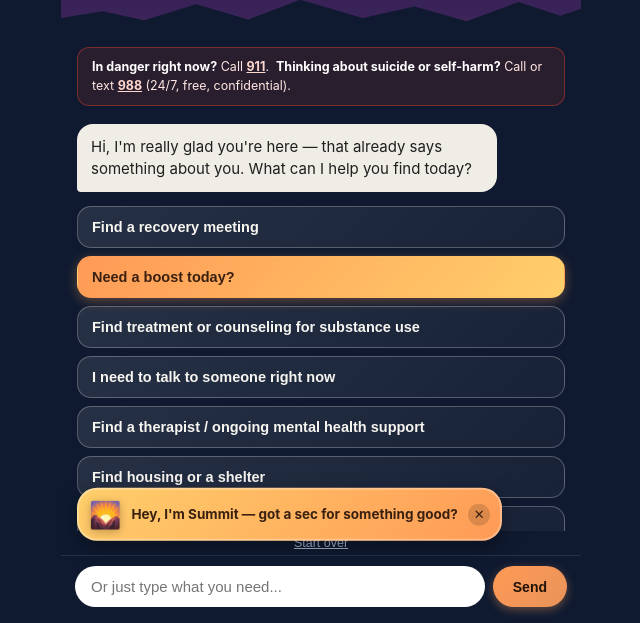
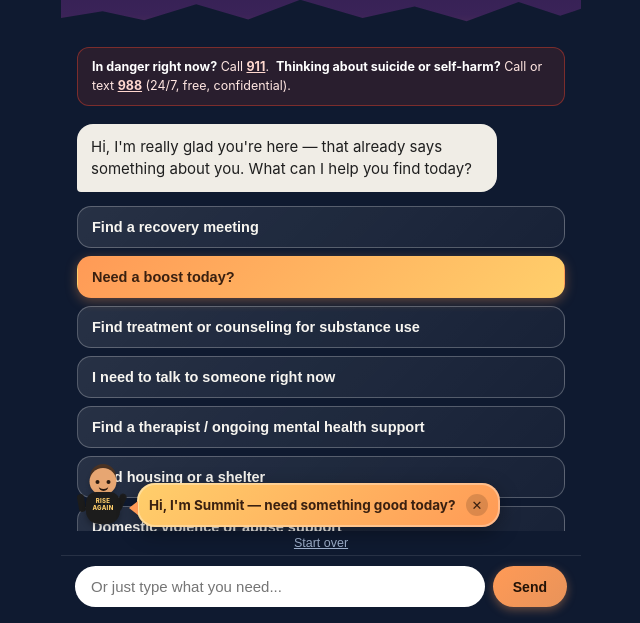
Before and after one commit to joeseron2/RiseAgain, a plain HTML site: page index.html in a window 1280 px wide. Shown: the part 177-800 px from the top of the page, without its empty margins (319-959 px from the left). Drawn offline with Linux system fonts and the light colour scheme.

Commit message:
Add files via upload

```diff
--- a/index.html
+++ b/index.html
@@ -370,15 +370,19 @@
   ::-webkit-scrollbar{width:6px;}
   ::-webkit-scrollbar-thumb{background:rgba(255,255,255,0.2);border-radius:4px;}
 
-  /* Proactive "Summit" boost nudge — a friendly bubble that pops up on its
-     own (outside the normal option list) to invite people into the Daily
-     Boost. Purely optional/dismissible, never blocks the rest of the app. */
+  /* Proactive "Summit" boost nudge — a little animated character (not a
+     stock icon/emoji) that pops up on its own, outside the normal option
+     list, to invite people into the Daily Boost. Purely optional/
+     dismissible, never blocks the rest of the app. Built entirely out of
+     CSS shapes so there's no external image asset to host or break. */
   #boostNudge{
     position:absolute;
     left:16px; right:16px;
     bottom:82px;
     z-index:20;
     display:flex;
+    align-items:flex-end;
+    gap:8px;
     pointer-events:none;
     opacity:0;
     transform:translateY(16px) scale(0.92);
@@ -389,26 +393,119 @@
     transform:translateY(0) scale(1);
     pointer-events:auto;
   }
+  #boostNudge.show .summit-guy{ animation:summit-bounce 2.2s ease-in-out infinite; }
+
+  /* --- Summit, the little mascot --- */
+  .summit-guy{
+    position:relative;
+    width:52px;
+    height:70px;
+    flex-shrink:0;
+    cursor:pointer;
+  }
+  @keyframes summit-bounce{
+    0%,100%{ transform:translateY(0); }
+    50%{ transform:translateY(-5px); }
+  }
+  .summit-hair{
+    position:absolute;
+    top:-2px; left:50%;
+    width:26px; height:15px;
+    transform:translateX(-50%);
+    border-radius:14px 14px 0 0;
+    background:#4a3324;
+  }
+  .summit-head{
+    position:absolute;
+    top:2px; left:50%;
+    width:27px; height:27px;
+    transform:translateX(-50%);
+    border-radius:50%;
+    background:#e7a672;
+    box-shadow:0 2px 4px rgba(0,0,0,0.25);
+  }
+  .summit-head::before{ /* eyes */
+    content:"";
+    position:absolute;
+    top:12px; left:6px;
+    width:4px; height:4px;
+    border-radius:50%;
+    background:#2a1a10;
+    box-shadow:11px 0 0 #2a1a10;
+  }
+  .summit-head::after{ /* smile */
+    content:"";
+    position:absolute;
+    top:16px; left:8.5px;
+    width:10px; height:5px;
+    border-bottom:2px solid #2a1a10;
+    border-radius:0 0 10px 10px;
+  }
+  .summit-body{
+    position:absolute;
+    top:26px; left:50%;
+    width:34px; height:32px;
+    transform:translateX(-50%);
+    border-radius:10px 10px 13px 13px;
+    background:#1c1c1c;
+    box-shadow:0 3px 6px rgba(0,0,0,0.3);
+    overflow:hidden;
+  }
+  .summit-shirt-text{
+    position:absolute;
+    top:5px; left:0; right:0;
+    text-align:center;
+    font-size:6px;
+    line-height:1.2;
+    font-weight:800;
+    letter-spacing:0.3px;
+    color:#ffcf6b;
+    font-family:inherit;
+  }
+  .summit-arm{
+    position:absolute;
+    top:28px;
+    width:7px; height:18px;
+    border-radius:5px;
+    background:#1c1c1c;
+  }
+  .summit-arm.left{
+    left:1px;
+    transform:rotate(-10deg);
+  }
+  .summit-arm.right{
+    right:1px;
+    transform-origin:top center;
+    animation:summit-wave 1.3s ease-in-out infinite;
+  }
+  @keyframes summit-wave{
+    0%,100%{ transform:rotate(18deg); }
+    50%{ transform:rotate(48deg); }
+  }
+
   .boost-nudge-bubble{
+    position:relative;
     display:flex;
     align-items:center;
     gap:10px;
     background:linear-gradient(135deg, var(--sunrise-2), var(--sunrise-1));
     color:#3a2010;
     padding:11px 12px;
-    border-radius:20px;
+    margin-bottom:14px;
+    border-radius:18px;
     box-shadow:0 6px 20px rgba(0,0,0,0.35), 0 0 0 2px rgba(255,255,255,0.3) inset;
     max-width:100%;
-    animation:nudge-bob 2.6s ease-in-out infinite;
   }
-  @keyframes nudge-bob{
-    0%,100%{ transform:translateY(0); }
-    50%{ transform:translateY(-4px); }
-  }
-  .boost-nudge-avatar{
-    font-size:26px;
-    flex-shrink:0;
-    filter:drop-shadow(0 2px 4px rgba(0,0,0,0.25));
+  .boost-nudge-bubble::before{
+    /* speech-bubble pointer, aimed back at Summit */
+    content:"";
+    position:absolute;
+    left:-8px;
+    bottom:12px;
+    width:0; height:0;
+    border-style:solid;
+    border-width:7px 9px 7px 0;
+    border-color:transparent var(--sunrise-1) transparent transparent;
   }
   .boost-nudge-text{
     flex:1;
@@ -462,9 +559,15 @@
   </div>
 
   <div id="boostNudge">
+    <div class="summit-guy" id="summitGuy" aria-hidden="true">
+      <div class="summit-hair"></div>
+      <div class="summit-head"></div>
+      <div class="summit-arm left"></div>
+      <div class="summit-arm right"></div>
+      <div class="summit-body"><div class="summit-shirt-text">RISE<br>AGAIN</div></div>
+    </div>
     <div class="boost-nudge-bubble">
-      <span class="boost-nudge-avatar" aria-hidden="true">🌄</span>
-      <button type="button" id="boostNudgeText" class="boost-nudge-text">Hey, I'm Summit — got a sec for something good?</button>
+      <button type="button" id="boostNudgeText" class="boost-nudge-text">Hi, I'm Summit — need something good today?</button>
       <button type="button" id="boostNudgeClose" class="boost-nudge-close" aria-label="Dismiss">✕</button>
     </div>
   </div>
@@ -747,12 +850,13 @@ const textInput = document.getElementById("textInput");
 
 /* ---------------------------------------------------------
    "SUMMIT" BOOST NUDGE
-   A small friendly bubble that pops up on its own (outside the normal
-   option list) after a few quiet seconds on the start screen, inviting
-   people into the Daily Boost. Fully optional — a single tap opens the
-   Boost menu, the × dismisses it for the rest of this visit. Nothing
-   about this is tracked beyond the same anonymous, aggregate category
-   counts used everywhere else in the app.
+   A little animated character that pops up on its own (outside the
+   normal option list) after a few quiet seconds on the start screen,
+   inviting people into the Daily Boost. Fully optional — a single tap
+   (on Summit or the speech bubble) opens the Boost menu, the × dismisses
+   it for the rest of this visit. Nothing about this is tracked beyond
+   the same anonymous, aggregate category counts used everywhere else in
+   the app.
 --------------------------------------------------------- */
 const boostNudge = document.getElementById("boostNudge");
 let nudgeTimer = null;
@@ -772,13 +876,16 @@ function hideNudge(){
   boostNudge.classList.remove("show");
 }
 
-document.getElementById("boostNudgeText").onclick = () => {
+function openBoostFromNudge(){
   trackEvent("boost-nudge-click");
   hideNudge();
   nudgeDismissed = true;
   addUserMessage("Sure, I've got a sec.");
   goToNode("boostMenu");
-};
+}
+
+document.getElementById("boostNudgeText").onclick = openBoostFromNudge;
+document.getElementById("summitGuy").onclick = openBoostFromNudge;
 
 document.getElementById("boostNudgeClose").onclick = (e) => {
   e.stopPropagation();
```
